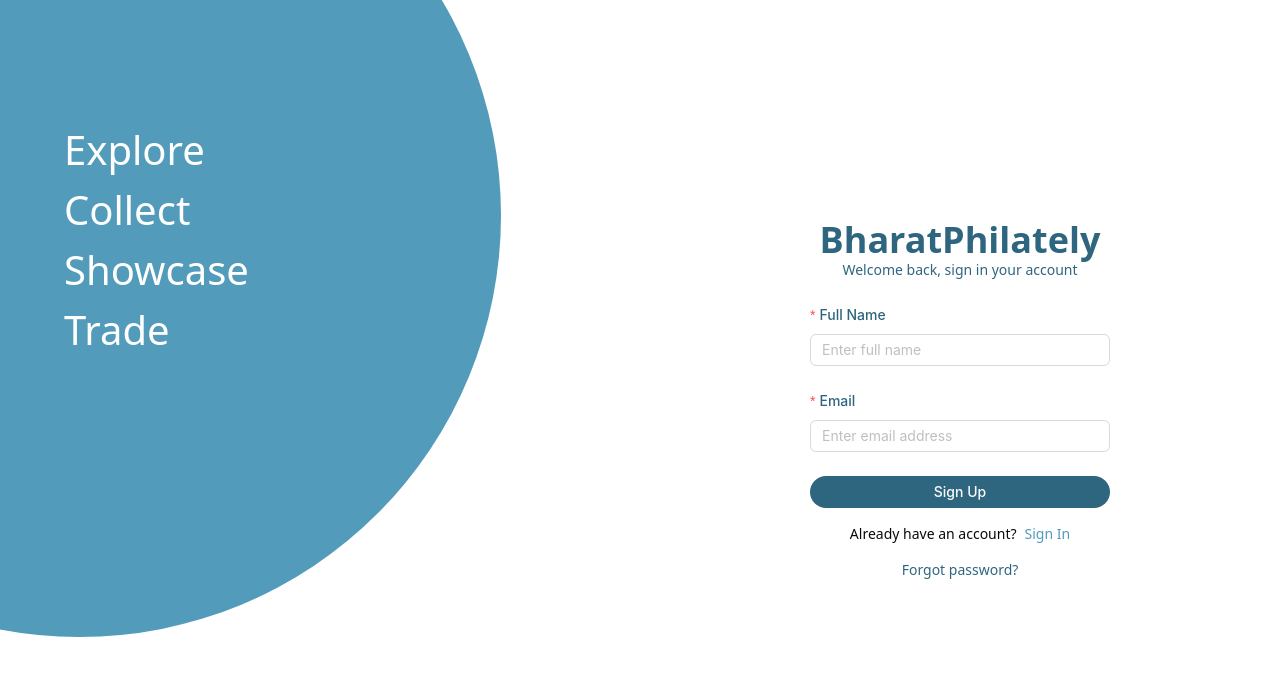
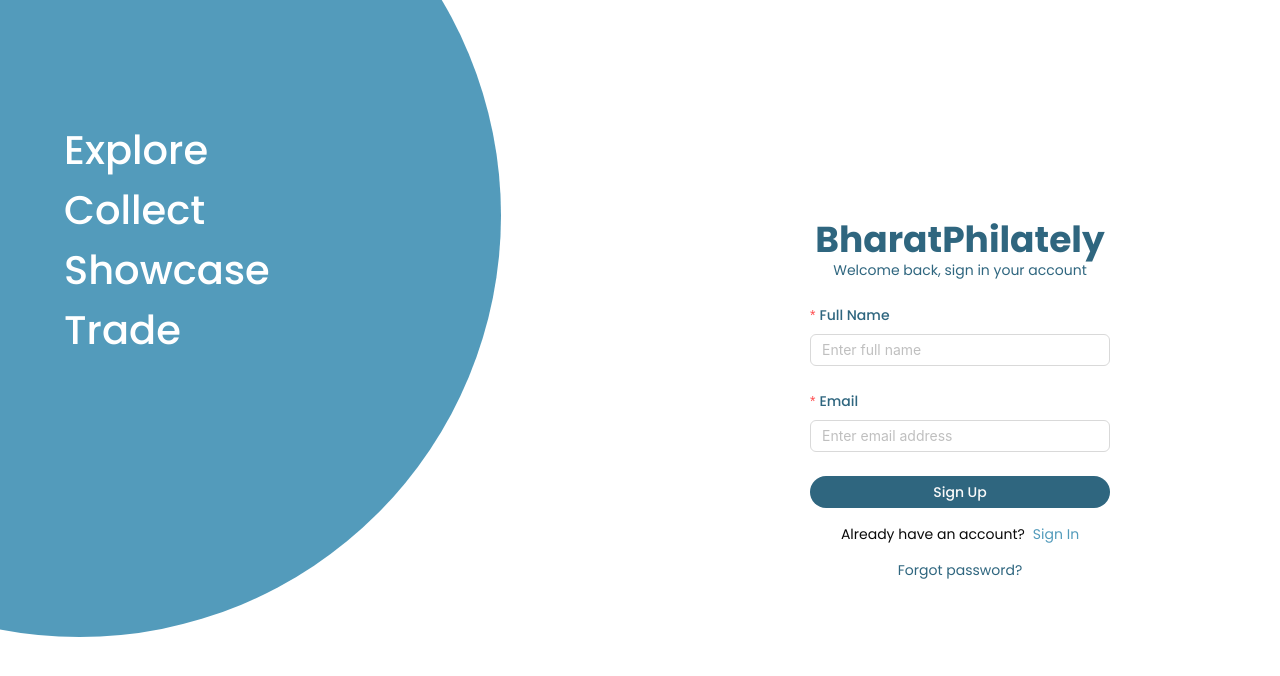
Before and after one commit to KingShivamX/BharatPhilately, a React (Vite) app in the folder client/: page /auth/register in a window 1280 px wide. Shown: the top 676 px of the page. Built offline with nearby package versions, Linux system fonts and the light colour scheme.

Commit message:
Poppins font added

```diff
--- a/client/src/index.css
+++ b/client/src/index.css
@@ -1,3 +1,5 @@
+@import url("https://fonts.googleapis.com/css2?family=Poppins:ital,wght@0,100;0,200;0,300;0,400;0,500;0,600;0,700;0,800;0,900;1,100;1,200;1,300;1,400;1,500;1,600;1,700;1,800;1,900&display=swap");
+
 @tailwind base;
 @tailwind components;
 @tailwind utilities;
@@ -59,8 +61,15 @@
 @layer base {
   * {
     @apply border-border;
+    font-family: "Poppins", sans-serif;
   }
   body {
     @apply bg-background text-foreground;
   }
 }
+
+::-webkit-scrollbar {
+  width: 0px;
+  height: 0px;
+  border-radius: 0px;
+}
```
